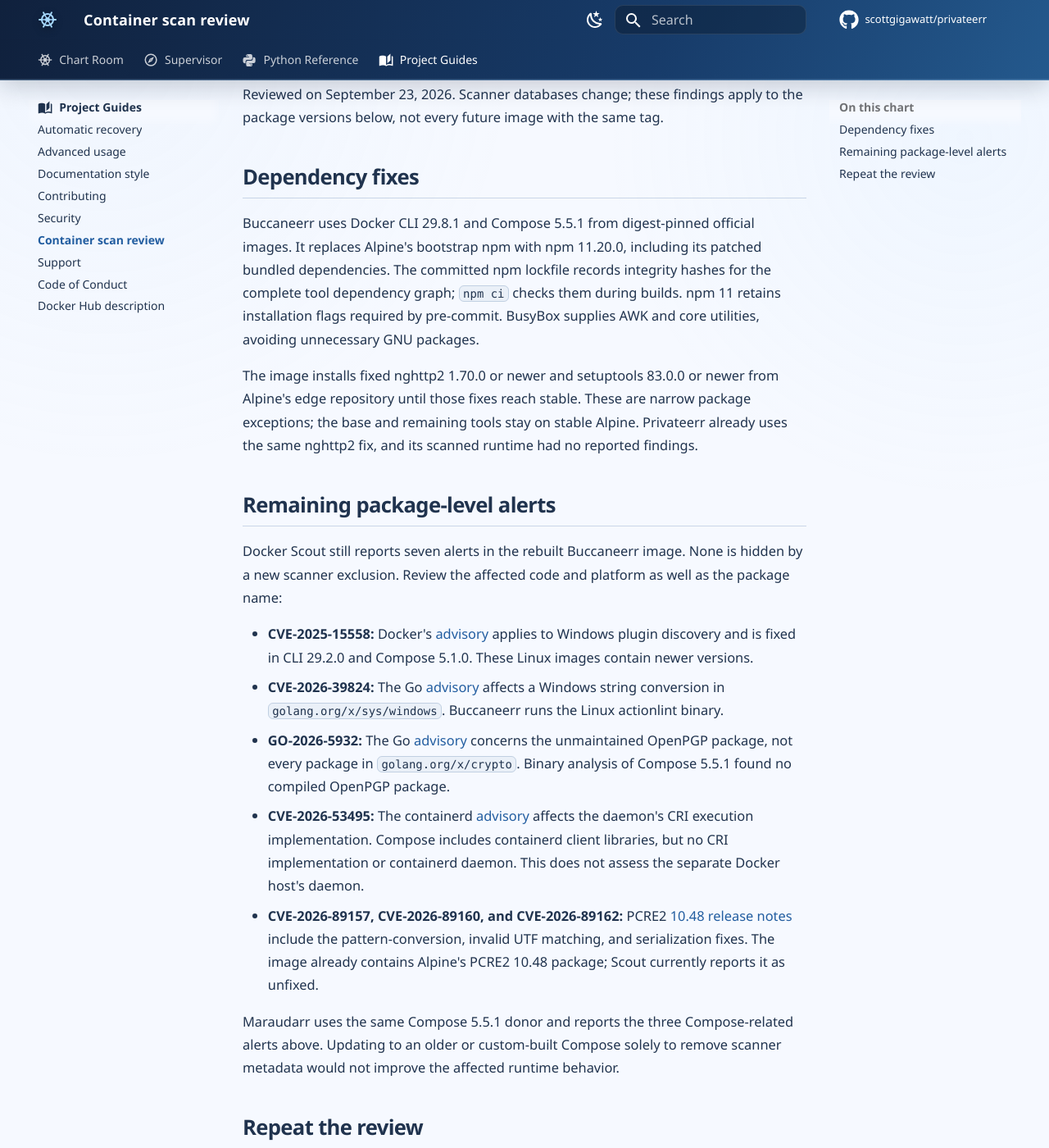
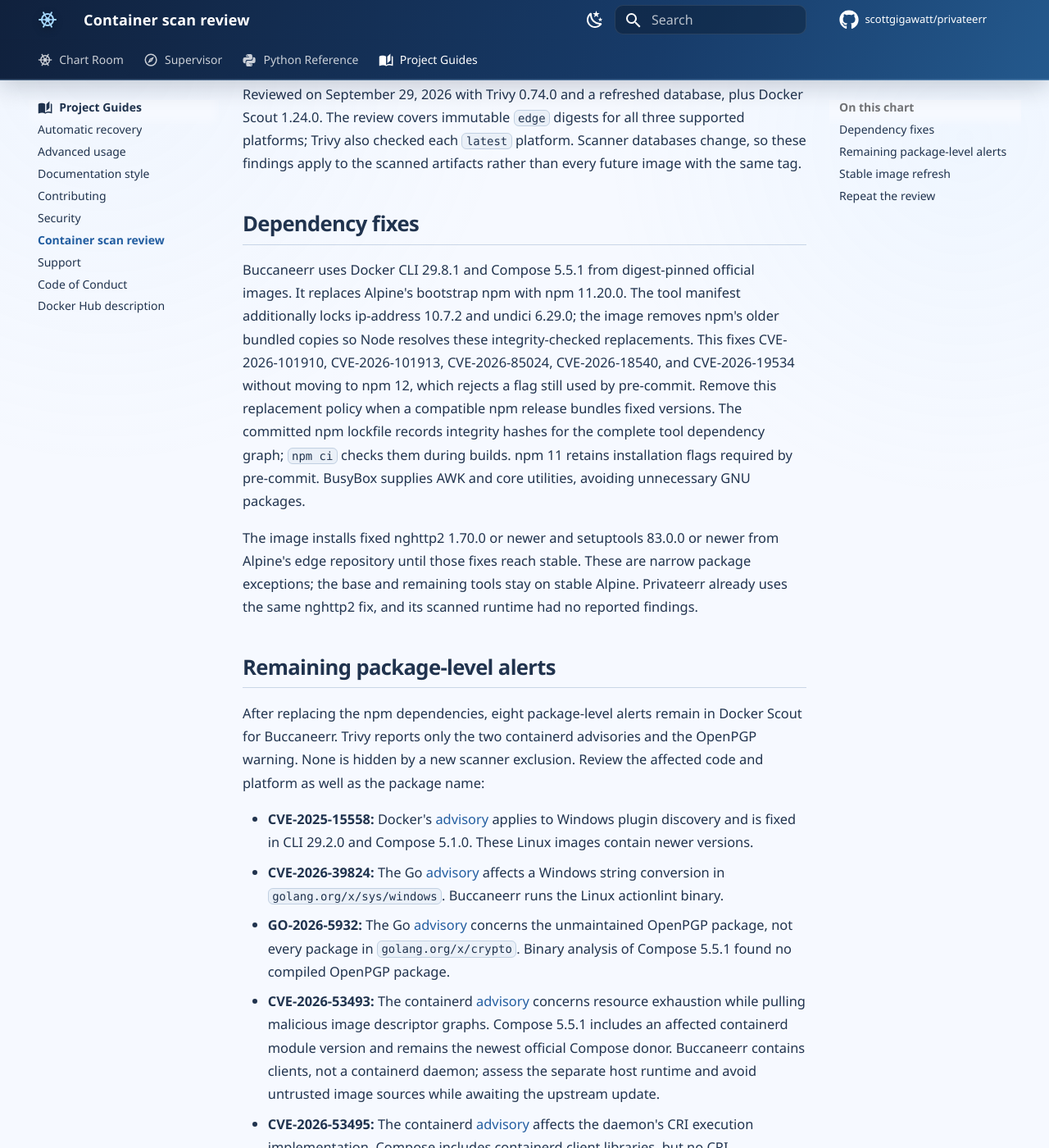
Before and after one commit to scottgigawatt/privateerr, an MkDocs documentation site: the page built from docs/container-scan-review.md, in a window 1280 px wide and 1400 px high, scrolled down 258 px. Shown: the whole window at 82% size. Built offline with MkDocs 1.6.1 and Material for MkDocs 9.7.7, drawn with Linux system fonts in a browser that asks for light colours; comment, search, counter and statistics services are not loaded; some of the changed text lies outside the part shown.

Commit message:
🛡️ Evict five npm barnacles, keep the pirate hat

```diff
--- a/docs/container-scan-review.md
+++ b/docs/container-scan-review.md
@@ -1,24 +1,31 @@
 # Container scan review
 
-Reviewed on September 23, 2026. Scanner databases change; these findings apply to the package versions below, not every future image with the same tag.
+Reviewed on September 29, 2026 with Trivy 0.74.0 and a refreshed database, plus Docker Scout 1.24.0. The review covers immutable `edge` digests for all three supported platforms; Trivy also checked each `latest` platform. Scanner databases change, so these findings apply to the scanned artifacts rather than every future image with the same tag.
 
 ## Dependency fixes
 
-Buccaneerr uses Docker CLI 29.8.1 and Compose 5.5.1 from digest-pinned official images. It replaces Alpine's bootstrap npm with npm 11.20.0, including its patched bundled dependencies. The committed npm lockfile records integrity hashes for the complete tool dependency graph; `npm ci` checks them during builds. npm 11 retains installation flags required by pre-commit. BusyBox supplies AWK and core utilities, avoiding unnecessary GNU packages.
+Buccaneerr uses Docker CLI 29.8.1 and Compose 5.5.1 from digest-pinned official images. It replaces Alpine's bootstrap npm with npm 11.20.0. The tool manifest additionally locks ip-address 10.7.2 and undici 6.29.0; the image removes npm's older bundled copies so Node resolves these integrity-checked replacements. This fixes CVE-2026-101910, CVE-2026-101913, CVE-2026-85024, CVE-2026-18540, and CVE-2026-19534 without moving to npm 12, which rejects a flag still used by pre-commit. Remove this replacement policy when a compatible npm release bundles fixed versions. The committed npm lockfile records integrity hashes for the complete tool dependency graph; `npm ci` checks them during builds. npm 11 retains installation flags required by pre-commit. BusyBox supplies AWK and core utilities, avoiding unnecessary GNU packages.
 
 The image installs fixed nghttp2 1.70.0 or newer and setuptools 83.0.0 or newer from Alpine's edge repository until those fixes reach stable. These are narrow package exceptions; the base and remaining tools stay on stable Alpine. Privateerr already uses the same nghttp2 fix, and its scanned runtime had no reported findings.
 
 ## Remaining package-level alerts
 
-Docker Scout still reports seven alerts in the rebuilt Buccaneerr image. None is hidden by a new scanner exclusion. Review the affected code and platform as well as the package name:
+After replacing the npm dependencies, eight package-level alerts remain in Docker Scout for Buccaneerr. Trivy reports only the two containerd advisories and the OpenPGP warning. None is hidden by a new scanner exclusion. Review the affected code and platform as well as the package name:
 
 - **CVE-2025-15558:** Docker's [advisory](https://github.com/docker/cli/security/advisories/GHSA-p436-gjf2-799p) applies to Windows plugin discovery and is fixed in CLI 29.2.0 and Compose 5.1.0. These Linux images contain newer versions.
 - **CVE-2026-39824:** The Go [advisory](https://pkg.go.dev/vuln/GO-2026-5024) affects a Windows string conversion in `golang.org/x/sys/windows`. Buccaneerr runs the Linux actionlint binary.
 - **GO-2026-5932:** The Go [advisory](https://pkg.go.dev/vuln/GO-2026-5932) concerns the unmaintained OpenPGP package, not every package in `golang.org/x/crypto`. Binary analysis of Compose 5.5.1 found no compiled OpenPGP package.
+- **CVE-2026-53493:** The containerd [advisory](https://github.com/containerd/containerd/security/advisories/GHSA-pg57-6jwg-q645) concerns resource exhaustion while pulling malicious image descriptor graphs. Compose 5.5.1 includes an affected containerd module version and remains the newest official Compose donor. Buccaneerr contains clients, not a containerd daemon; assess the separate host runtime and avoid untrusted image sources while awaiting the upstream update.
 - **CVE-2026-53495:** The containerd [advisory](https://github.com/containerd/containerd/security/advisories/GHSA-7jxh-36q5-gcqv) affects the daemon's CRI execution implementation. Compose includes containerd client libraries, but no CRI implementation or containerd daemon. This does not assess the separate Docker host's daemon.
 - **CVE-2026-89157, CVE-2026-89160, and CVE-2026-89162:** PCRE2 [10.48 release notes](https://github.com/PCRE2Project/pcre2/releases/tag/pcre2-10.48) include the pattern-conversion, invalid UTF matching, and serialization fixes. The image already contains Alpine's PCRE2 10.48 package; Scout currently reports it as unfixed.
 
-Maraudarr uses the same Compose 5.5.1 donor and reports the three Compose-related alerts above. Updating to an older or custom-built Compose solely to remove scanner metadata would not improve the affected runtime behavior.
+Maraudarr uses the same Compose 5.5.1 donor and Scout reports the four Compose-related alerts above. Updating to an older or custom-built Compose solely to remove scanner metadata would not improve the affected runtime behavior.
+
+## Stable image refresh
+
+The scanned Privateerr `edge` images have no findings in either scanner. Trivy reports no high or critical findings in the current `edge` images. The older `latest` images for Privateerr, Buccaneerr, and Maraudarr still contain libexpat 2.8.4-r0 and report **CVE-2026-93990**. Alpine stable now provides fixed 2.8.5-r0 on all three supported architectures, and current builds install it. A rebuilt stable release is required to deliver that fix to `latest`; merging a source update alone only refreshes `edge`.
+
+Alpine 3.24 stable still provides nghttp2 1.69.0-r0 and setuptools 82.0.1-r1 on all three platforms. Keep the narrow edge-package exceptions until stable supplies the fixed versions. The PCRE2, Windows-only, and OpenPGP explanations remain relevant because Scout still reports those alerts; a clean Trivy result does not mean Scout agrees.
 
 ## Repeat the review
 
```
Also changed, not shown: 4 other files.
